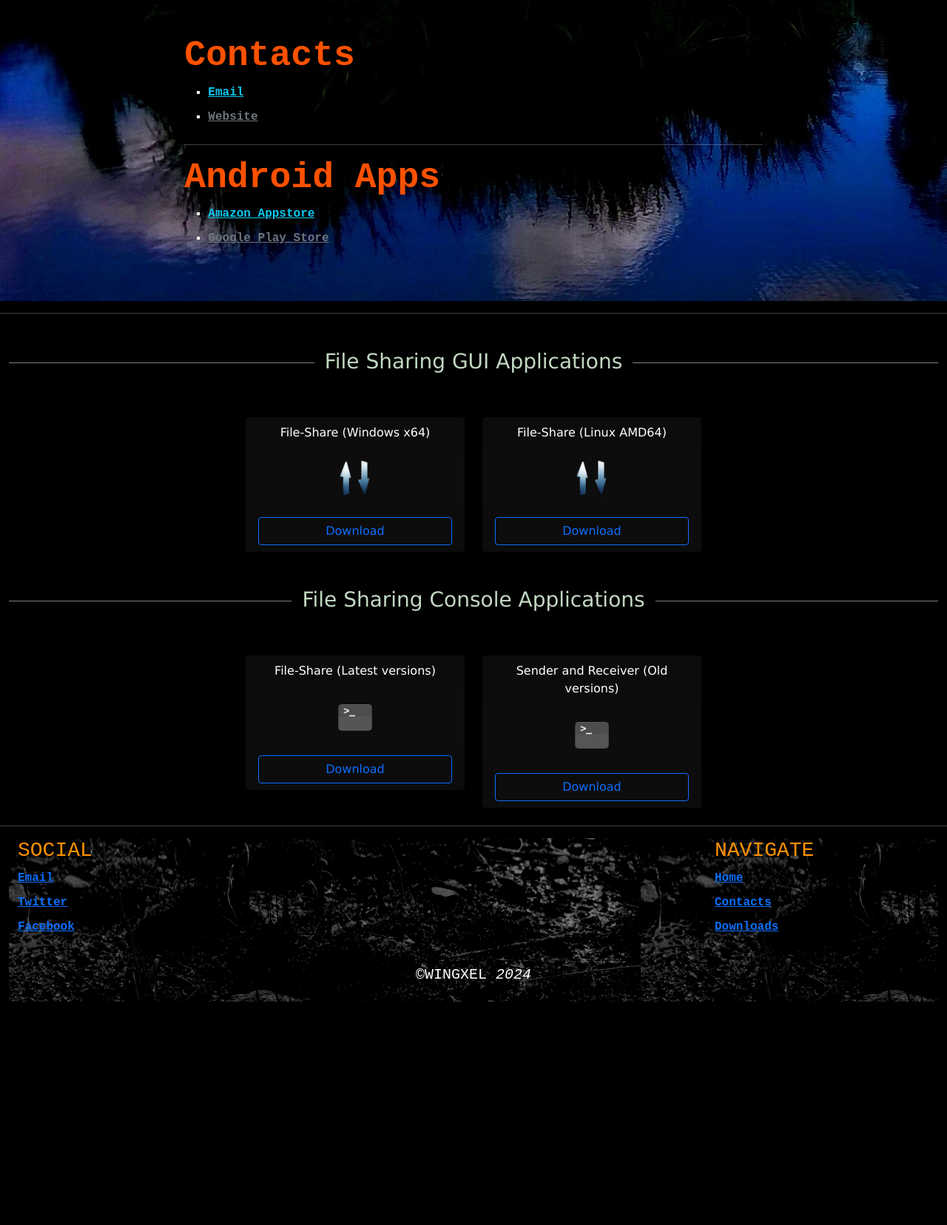
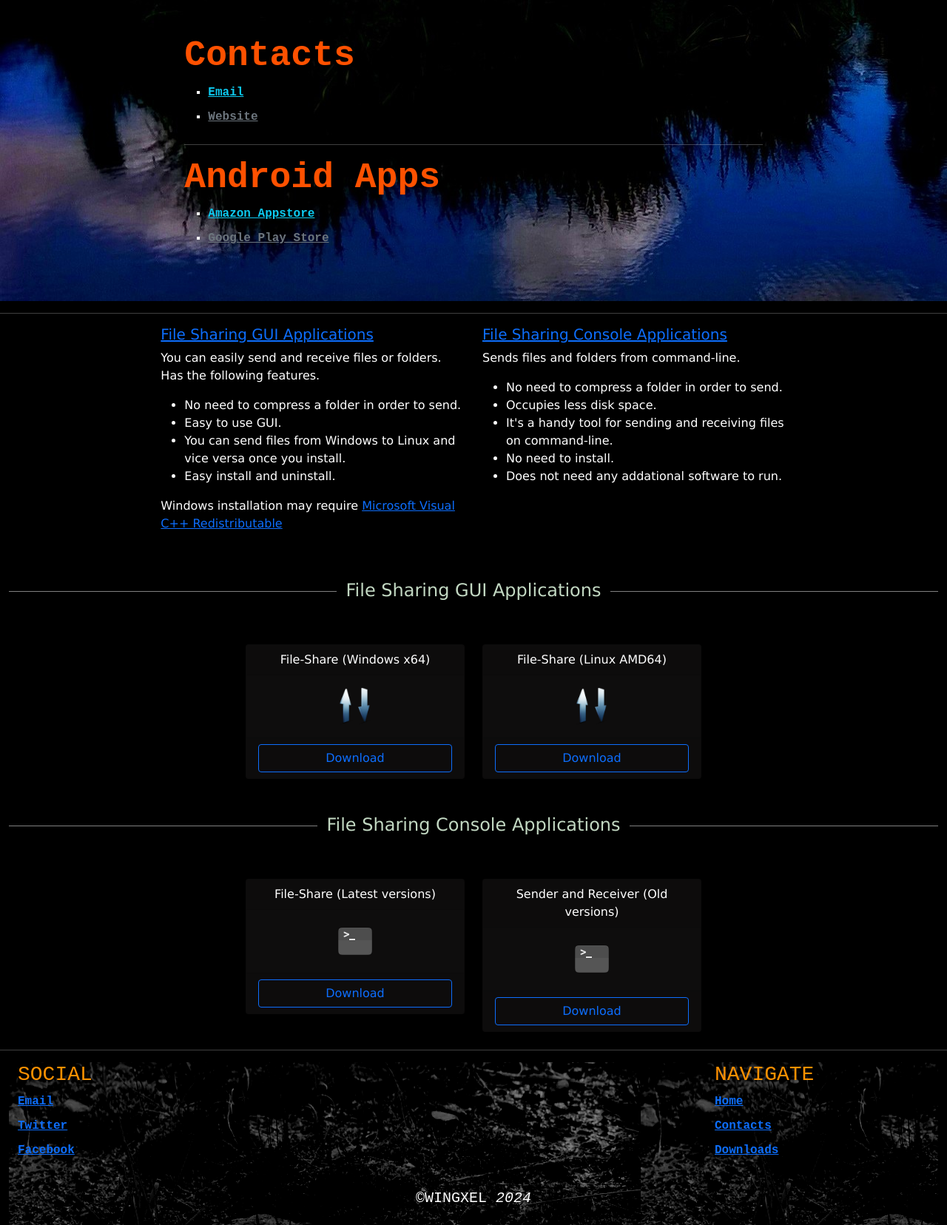
Before and after one commit to wingxel/website, a PHP site: page / in a window 1280 px wide. Shown: the part 106-1762 px from the top of the page at 74% size. Before the commit the page ends 1460 px from the top, so only its background shows below. Run offline with PHP 8.4, Linux system fonts and the light colour scheme; some libraries are stand-ins or nearby versions.

Commit message:
Added link

```diff
--- a/index.html
+++ b/index.html
@@ -111,10 +111,36 @@
             </div>
         </div>
 
-        <hr>
+        <hr id="downloads">
 
-        <div class="container-fluid mb-4" id="downloads">
-            <div class="mt-5 mb-5"><h3>File Sharing GUI Applications</h3></div>
+        <div class="row justify-content-center">
+            <div class="col-sm-4">
+                <h5><a href="#guiApp">File Sharing GUI Applications</a></h5>
+                <p>You can easily send and receive files or folders. Has the
+                    following features.</p>
+                <ul>
+                    <li>No need to compress a folder in order to send.</li>
+                    <li>Easy to use GUI.</li>
+                    <li>You can send files from Windows to Linux and vice versa once you install.</li>
+                    <li>Easy install and uninstall.</li>
+                </ul>
+                <p>Windows installation may require <a href="https://learn.microsoft.com/en-us/cpp/windows/latest-supported-vc-redist" target="_blank">Microsoft Visual C++ Redistributable</a></p>
+            </div>
+            <div class="col-sm-4">
+                <h5><a href="#consoleApp">File Sharing Console Applications</a></h5>
+                <p>Sends files and folders from command-line.</p>
+                <ul>
+                    <li>No need to compress a folder in order to send.</li>
+                    <li>Occupies less disk space.</li>
+                    <li>It's a handy tool for sending and receiving files on command-line.</li>
+                    <li>No need to install.</li>
+                    <li>Does not need any addational software to run.</li>
+                </ul>
+            </div>
+        </div>
+
+        <div class="container-fluid mb-4">
+            <div class="mt-5 mb-5 M-title" id="guiApp"><h4>File Sharing GUI Applications</h4></div>
 
             <div class="row justify-content-center">
                 <div class="col-sm-3">
@@ -147,7 +173,7 @@
                 </div>
             </div>
 
-            <div class="mt-5 mb-5"><h3>File Sharing Console Applications</h3></div>
+            <div class="mt-5 mb-5 M-title" id="consoleApp"><h4>File Sharing Console Applications</h4></div>
 
             <div class="row justify-content-center">
                 <div class="col-sm-3">
--- a/res4/css/app.css
+++ b/res4/css/app.css
@@ -3,13 +3,13 @@ body {
     padding-top: 4.5rem;
 }
 
-#downloads h3 {
+.M-title h4 {
     text-align: center;
     color: rgb(194, 216, 194);
     overflow: hidden;
 }
 
-#downloads h3::before, #downloads h3::after {
+.M-title h4::before, .M-title h4::after {
     background-color: grey;
     content: "";
     display: inline-block;
@@ -19,12 +19,12 @@ body {
     width: 50%;
 }
 
-#downloads h3::before {
+.M-title h4::before {
     right: 0.5em;
     margin-left: -50%;
 }
 
-#downloads h3::after {
+.M-title h4::after {
     left: 0.5em;
     margin-right: -50%;
 }
```
